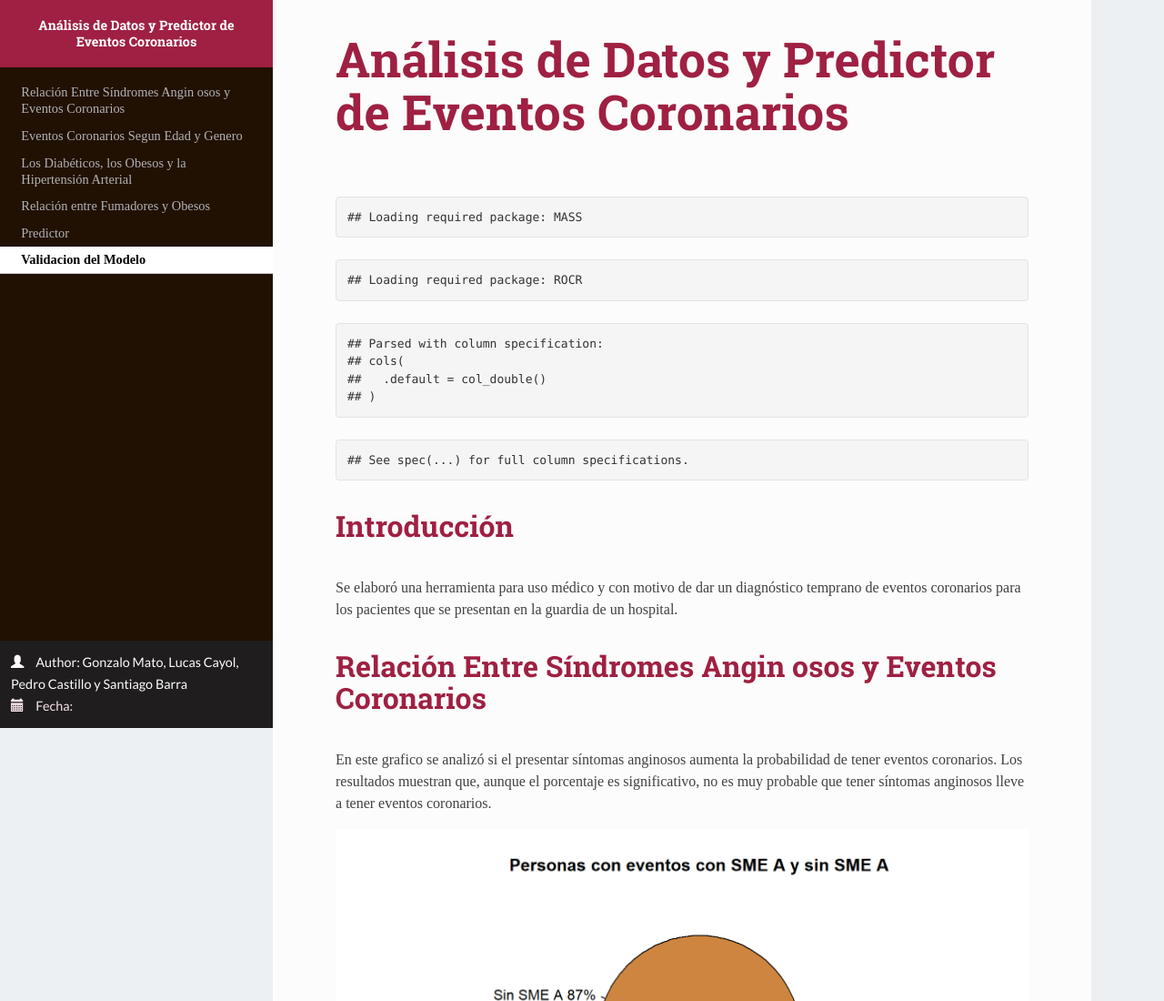
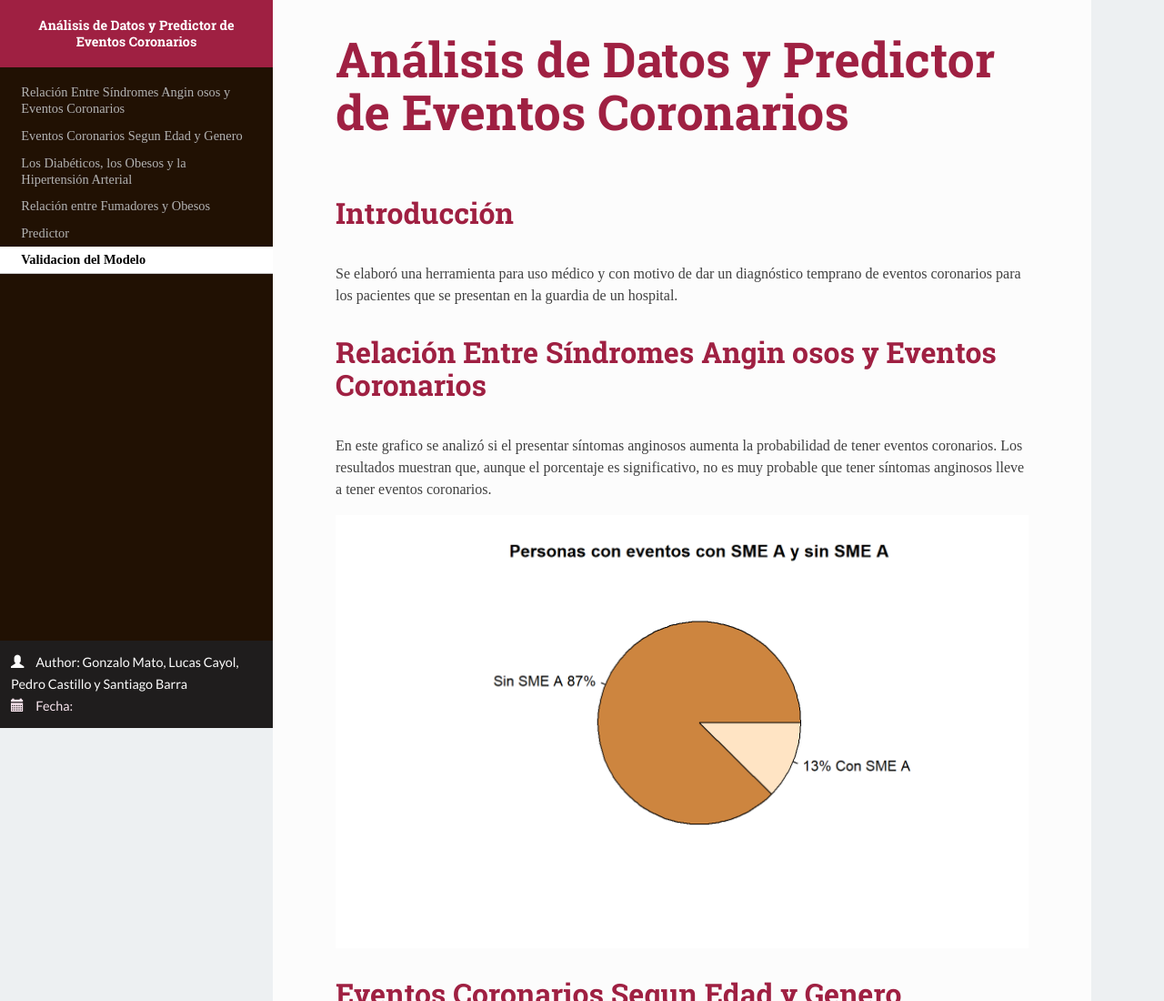
Before and after one commit to LucasCayol/PredictorR, a plain HTML site: page index.html in a window 1280 px wide. Shown: the top 1100 px of the page at 91% size. Drawn offline with nearby package versions, Linux system fonts and the light colour scheme; some packages are replaced by stand-ins of ours.

Commit message:
Add files via upload

```diff
--- a/index.html
+++ b/index.html
@@ -75,13 +75,6 @@ $(document).ready(function () {
 </div>
 
 <div id="main">
-<pre><code>## Loading required package: MASS</code></pre>
-<pre><code>## Loading required package: ROCR</code></pre>
-<pre><code>## Parsed with column specification:
-## cols(
-##   .default = col_double()
-## )</code></pre>
-<pre><code>## See spec(...) for full column specifications.</code></pre>
 <div id="introducción" class="section level3">
 <h3>Introducción</h3>
 <p>Se elaboró una herramienta para uso médico y con motivo de dar un diagnóstico temprano de eventos coronarios para los pacientes que se presentan en la guardia de un hospital.</p>
```
